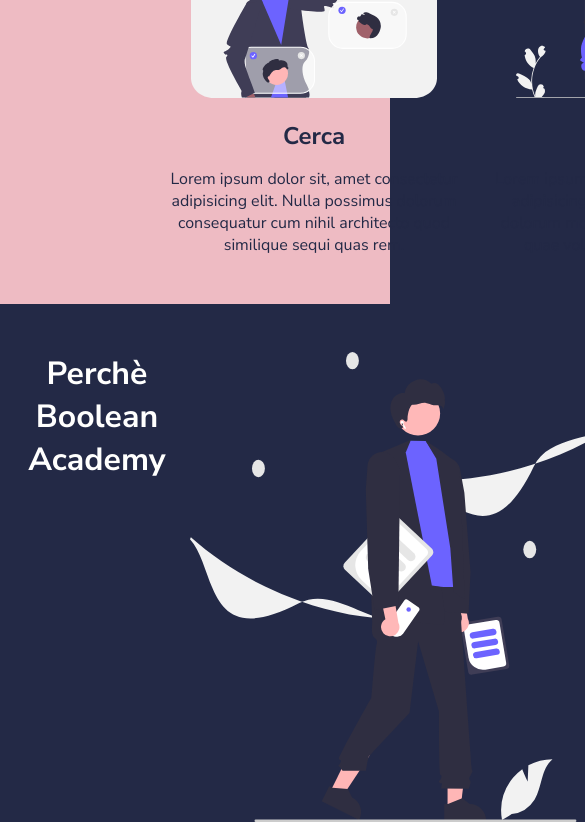
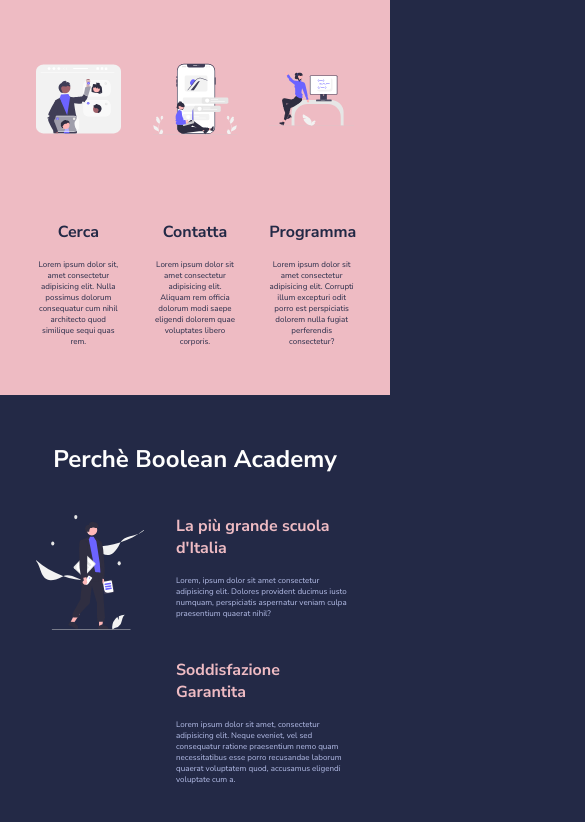
Before and after one commit to Claudio-Bernardinetti/html-css-resp-wannabe, a plain HTML site: page index.html in a window 390 px wide. Shown: the part 684-1506 px from the top of the page, 585 px wide, since content can reach past the window. Drawn offline with Linux system fonts and the light colour scheme.

Commit message:
add mobile first commit

```diff
--- a/assets/css/style.css
+++ b/assets/css/style.css
@@ -14,6 +14,8 @@ body {
     color: #b8c1ec;
     background: #232946;
 }
+
+
 
 h1,
 h2,
@@ -47,7 +49,7 @@ img {
 
 /* LAYOUT */
 .container {
-    width: 1140px;
+    width: 100%;
     margin: 0 auto;
     padding: 0 20px;
 }
@@ -128,124 +130,51 @@ img {
     SOLUZIONE RESPONSIVE
  ************************************************/
 
- @media screen and (max-width: 480px){
-    .site-header {
-        display: flex;
-        justify-content: center;
-        margin-top: 3rem;
-
-    }
-
+ @media screen and (max-width: 768px){
     body {
-        font-family: 'Nunito Sans', sans-serif;
         color: #b8c1ec;
         background: #232946;
     }
 
-    h1,
-    h2,
-    h3 {
-        color: #eebbc3;
+
+     .container {
+        width: 100%;
+        margin: 0 auto;
+        padding: 0 20px;
+    }
+
+    }
+
+ @media screen and (max-width: 480px){
+
+    body {
+        color: #b8c1ec;
+        background: #232946;
+    }
+    .container {
+        width: 100%;
+        margin: 0 auto;
+        padding: 0 20px;
     }
 
     h1 {
         margin-bottom: 3rem;
-        font-size: 2.5rem;
+        font-size: 2.0rem;
     }
 
     h2 {
         margin-bottom: 2.5rem;
-        font-size: 2rem;
+        font-size: 1.5rem;
         color: #fffffe;
     }
 
     h3 {
         margin-bottom: 1rem;
-        font-size: 1.5rem;
+        font-size: 1rem;
     }
 
-    img {
-        max-width: 100%;
+    p {
+        font-size: 0.5rem;
     }
 
-    /************************************************
-        UTILITIES
-     ************************************************/
-
-
-    /* HEADER */
-.site-header {
-    margin-top: 3rem;
-
 }
-
-/* LAYOUT */
-.container {
-    display: flex;
-    margin: 0 auto;
-    padding: 0 20px;
-}
-
-.row {
-    display: flex;
-}
-
-.col {
-    padding-left: 1rem;
-    padding-right: 1rem;
-}
-
-/* TEXT */
-.text-center {
-    text-align: center;
-}
-
-    /* LESSONS SECTION */
-.lessons .col {
-    width: 100%;
-}
-
-.lessons .col img {
-    height: 200px;
-    margin-bottom: 1rem;
-}
-
-/* STEPS SECTION */
-.steps {
-    margin: 3rem 0;
-    padding: 3rem 0;
-    color: #232946;
-    background: #eebbc3;
-}
-
-.steps h2,
-.steps h3 {
-    color: #232946;
-}
-
-.steps .col {
-    width: calc(100%);
-}
-
-.steps .col img {
-    height: 200px;
-    margin-bottom: 1rem;
-}
-
-.why-us {
-    margin-bottom: 3rem;
-}
-.why-us .col-left {
-    width: 100%;
-}
-
-.why-us .col-right {
-    width: 100%;
-}
-
-.why-us li {
-    list-style: none;
-    margin-bottom: 2.5rem;
-}
-
- }
```
